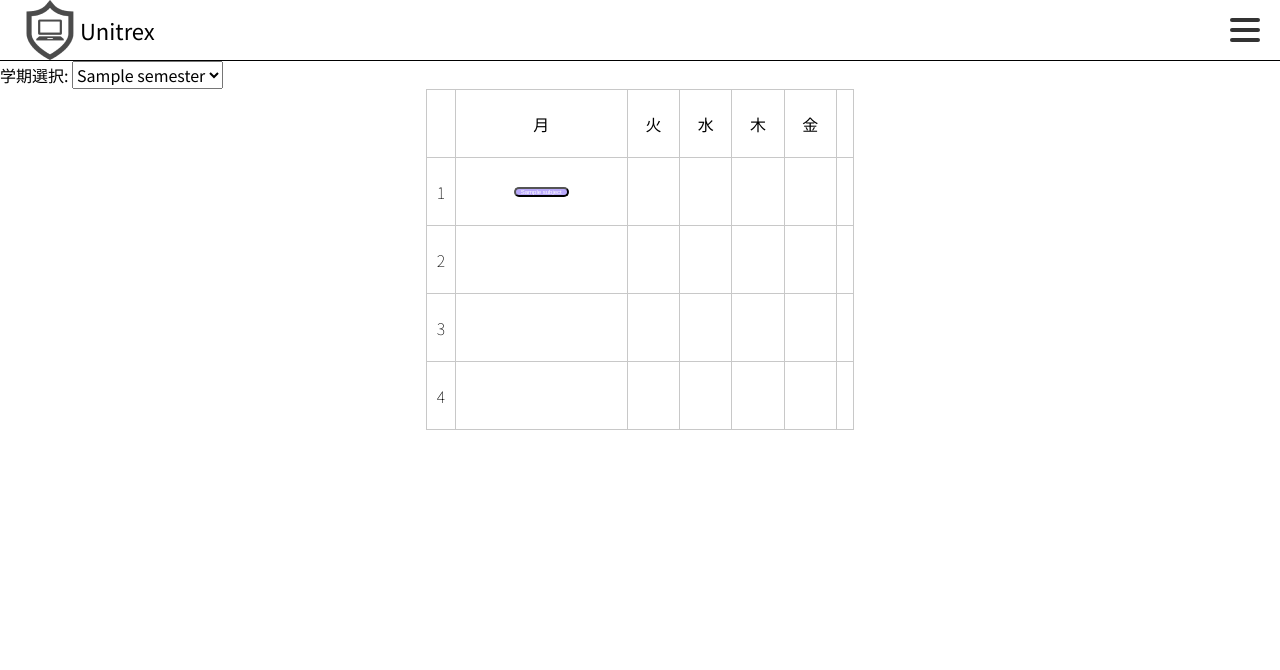
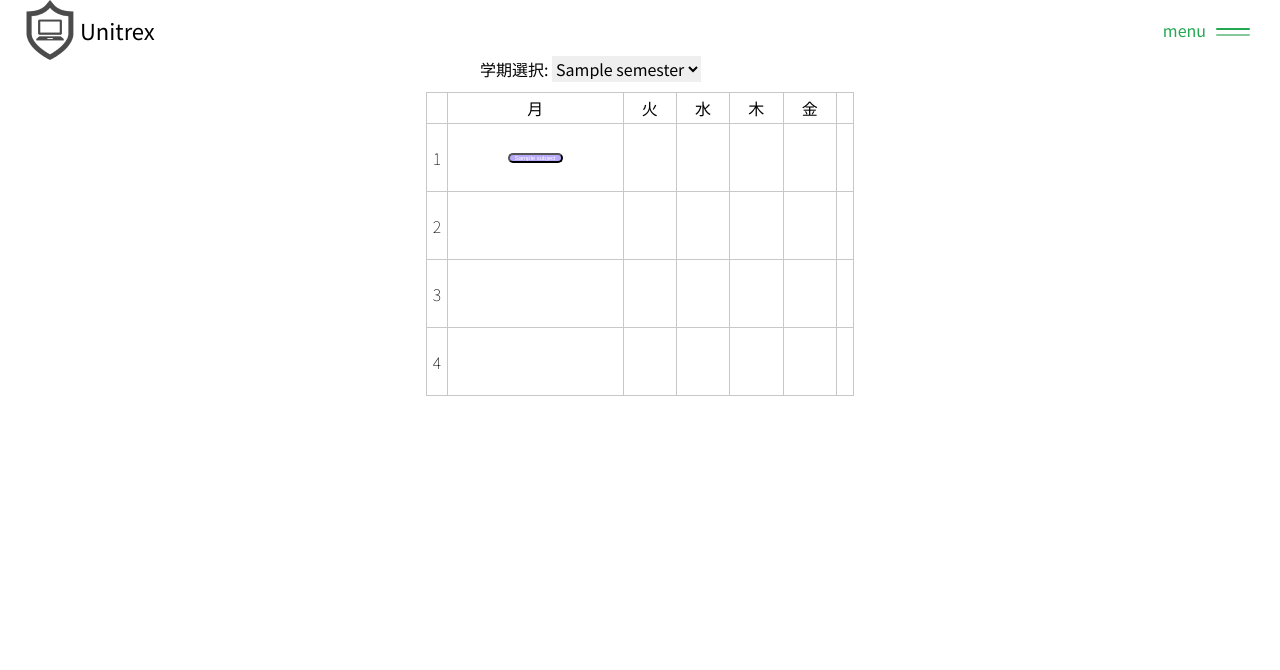
Before and after one commit to nayutarou/Hackathon2025Spring, a Django app: page /attendances/ in a window 1280 px wide. Shown: the top 670 px of the page. Run offline with Django 4.2, Linux system fonts and the light colour scheme; a user stored in the database is signed in; tables that the repository leaves empty hold one stand-in row (values such as "Sample post"); some web fonts are replaced.

Commit message:
hikasanndesu

```diff
--- a/static/css/attendances/style.css
+++ b/static/css/attendances/style.css
@@ -13,7 +13,13 @@ table {
 tr th:last-child {
     width: 4%;
 }
+thead th{
+    height: 30px;
+}
 
+.lesson-header{
+    width: 20px;
+}
 th,
 td {
     border: solid 1px #C8C8C8;
@@ -27,7 +33,12 @@ td {
 tr.dayofweek th {
     height: 6vh;
 }
-
+.semester-select-safe{
+    width: 25%;
+    margin: 0 auto;
+    margin-top: -4px;
+    margin-bottom: 10px;
+}
 /* square-buttonクラスのスタイル */
 .square-button {
     display: flex;
--- a/static/css/base.css
+++ b/static/css/base.css
@@ -33,8 +33,13 @@ body {
   margin-left: 20px;
 }
 
-.b-bottom {
-  border-bottom: 1px solid black;
+.form{
+  width: 90%;
+  margin: 0 auto;
+}
+#semester-select{
+  border: none;
+
 }
 
 footer {
@@ -53,25 +58,39 @@ footer p {
 }
 
 /************* humberger **************/
-
+.color_footer{
+  background: #85C89C;
+}
+.color_footer_top{
+  background-color: #23A852;
+}
 .menu-container {
   position: relative;
+  margin-left: 10px;
 }
 
 /* ハンバーガーアイコン */
 .hamburger {
-  width: 30px;
-  height: 24px;
+  width: 34px;
+  height: 8px;
   display: flex;
   flex-direction: column;
-  justify-content: space-between;
+  gap: 4px;
+  justify-content: center;
   cursor: pointer;
+  margin-top: 10px;
 }
-
+.color_menu{
+  color: #23A852;
+}
+.flex_footer{
+  display: flex;
+  margin-left: auto;
+  margin-right: 10px;
+}
 .hamburger span {
   height: 4px;
   width: 100%;
-  background: #333;
   border-radius: 2px;
   transition: all 0.3s ease;
 }
--- a/templates/attendances/index.html
+++ b/templates/attendances/index.html
@@ -15,12 +15,14 @@
   <div class="gnavi__wrap">
     <form>
       {% csrf_token %}
+      <div class="semester-select-safe">
       <label for="semester-select">学期選択:</label>
       <select name="semester" id="semester-select">
         {% for sem in semesters %}
         <option value="{{ sem.id }}">{{ sem.name }}</option>
         {% endfor %}
       </select>
+    </div>
     </form>
   </div>
 
--- a/templates/base.html
+++ b/templates/base.html
@@ -35,15 +35,17 @@
       <img class="logo" src="{% static 'image/image.png' %}" alt="Logo" />
       <h1 class="font-22">Unitrex</h1>
     </div>
+    <div class="flex_footer">
     <!-- ハンバーガーボタン -->
-    <div class="menu-container ml-auto mr-20">
+     <p class="color_menu">menu</p>
+      <div class="menu-container ml-auto mr-20">
       <!-- ハンバーガーボタン -->
-      <div class="hamburger" id="hamburger">
-        <span></span>
-        <span></span>
-        <span></span>
+        <div class="hamburger" id="hamburger">
+          <span class="color_footer_top"></span>
+          <span class="color_footer"></span>
+        </div>
       </div>
-
+    </div>
       <!-- メニュー -->
       <nav class="menu" id="menu">
         <ul class="text-center">
```
